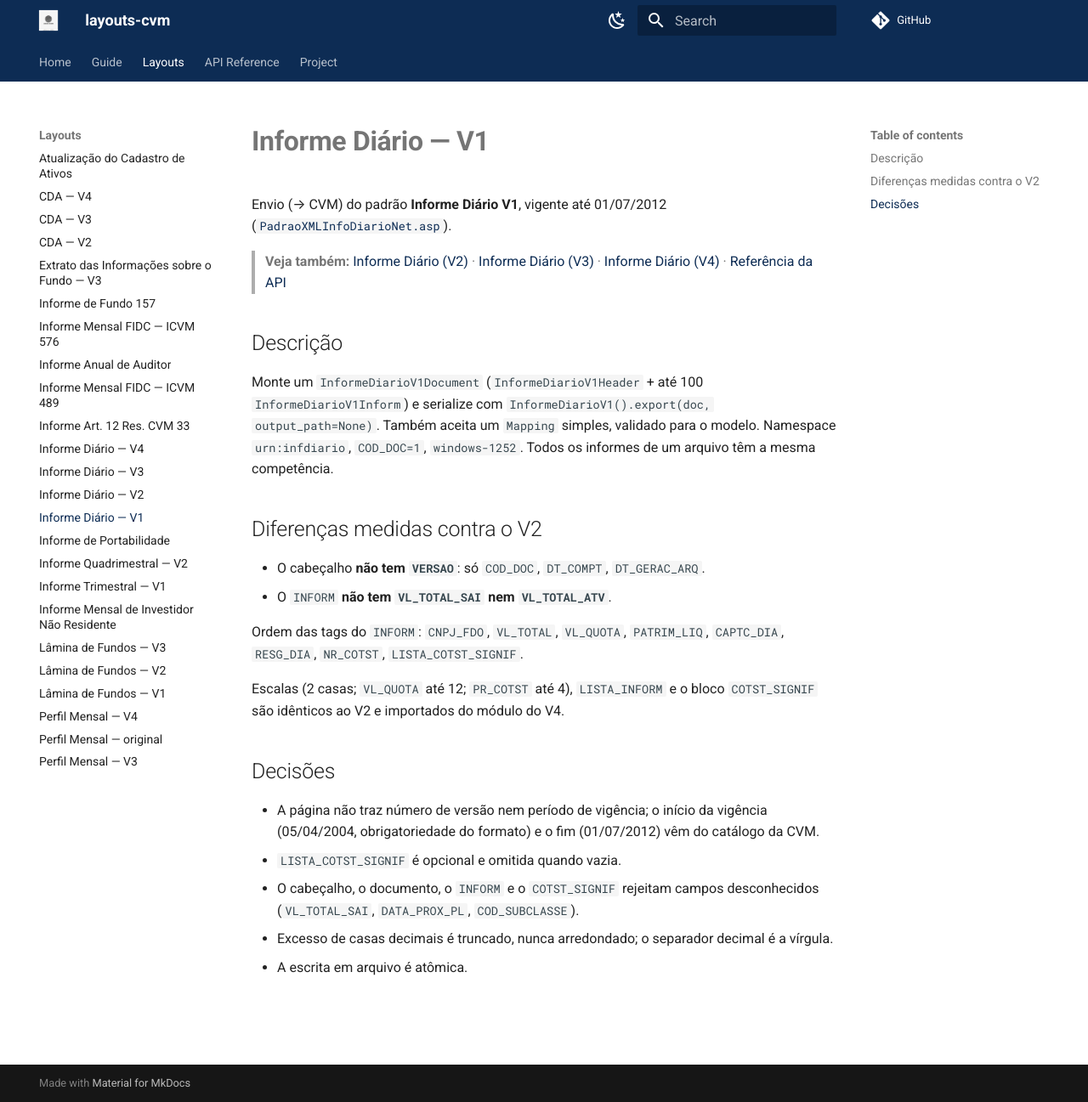
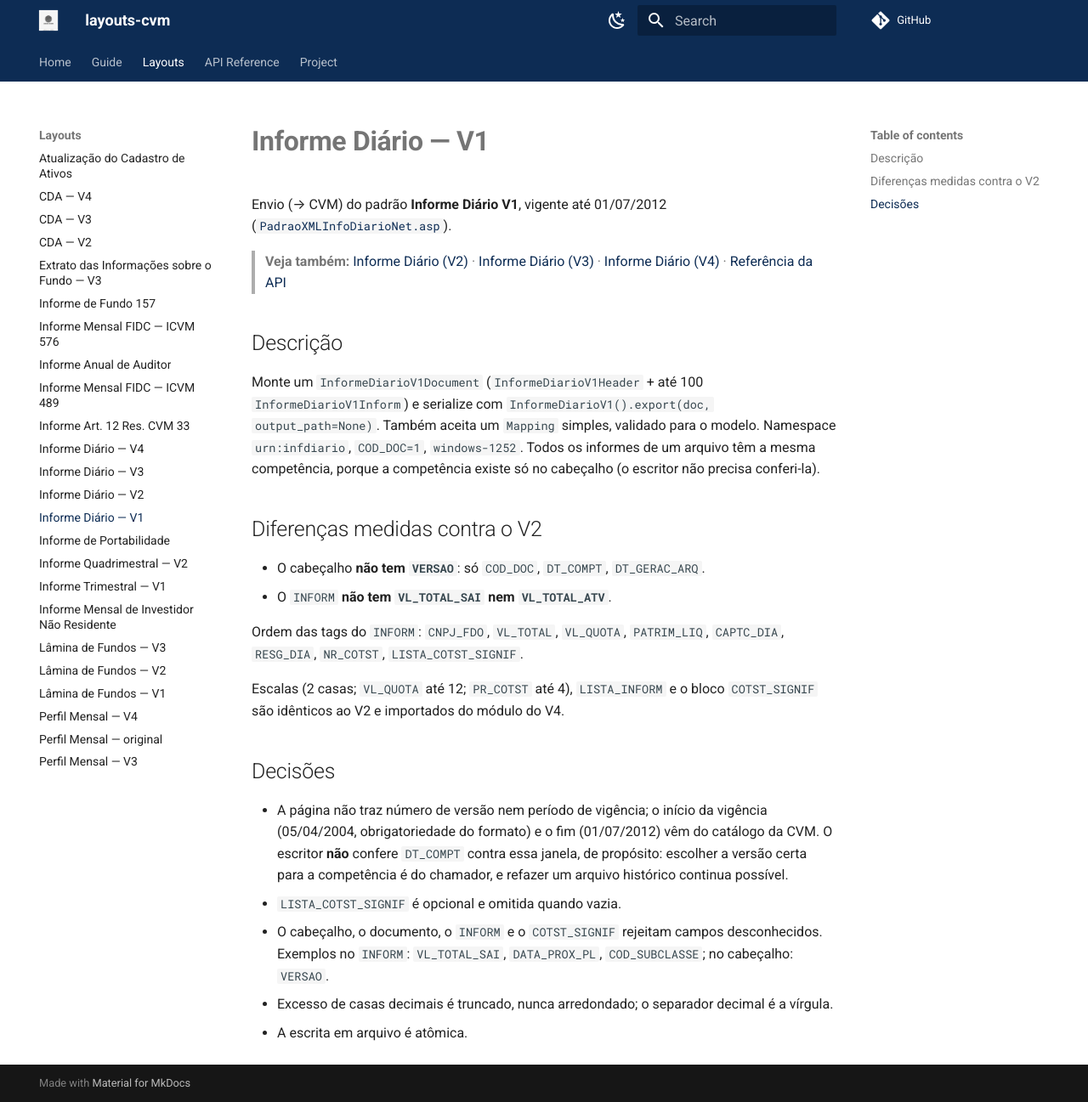
Before and after one commit to guilhermegor/layouts-cvm, an MkDocs documentation site: the page built from docs/informe_diario_v1.md, in a window 1280 px wide and 1297 px high. Shown: the whole window at 85% size. Built offline with MkDocs 1.6.1 and Material for MkDocs 9.7.7, drawn with Linux system fonts in a browser that asks for light colours; comment, search, counter and statistics services are not loaded; the version menu is left out.

Commit message:
docs: state the V1 window is the caller's call, parse XML in tests
Say in the V1 page that DT_COMPT is not checked against the validity
window on purpose, and that the single competence follows from it living
only in the header. Name the rejected-field examples per model. Replace
the indentation-bound LISTA_INFORM fragment and the substring tag check
with ElementTree assertions.

```diff
--- a/docs/informe_diario_v1.md
+++ b/docs/informe_diario_v1.md
@@ -10,7 +10,8 @@ Envio (→ CVM) do padrão **Informe Diário V1**, vigente até 01/07/2012
 Monte um `InformeDiarioV1Document` (`InformeDiarioV1Header` + até 100 `InformeDiarioV1Inform`)
 e serialize com `InformeDiarioV1().export(doc, output_path=None)`. Também aceita um `Mapping`
 simples, validado para o modelo. Namespace `urn:infdiario`, `COD_DOC=1`, `windows-1252`. Todos
-os informes de um arquivo têm a mesma competência.
+os informes de um arquivo têm a mesma competência, porque a competência existe só no cabeçalho
+(o escritor não precisa conferi-la).
 
 ## Diferenças medidas contra o V2
 
@@ -26,8 +27,10 @@ Escalas (2 casas; `VL_QUOTA` até 12; `PR_COTST` até 4), `LISTA_INFORM` e o blo
 ## Decisões
 
 - A página não traz número de versão nem período de vigência; o início da vigência (05/04/2004,
-  obrigatoriedade do formato) e o fim (01/07/2012) vêm do catálogo da CVM.
+  obrigatoriedade do formato) e o fim (01/07/2012) vêm do catálogo da CVM. O escritor **não**
+  confere `DT_COMPT` contra essa janela, de propósito: escolher a versão certa para a
+  competência é do chamador, e refazer um arquivo histórico continua possível.
 - `LISTA_COTST_SIGNIF` é opcional e omitida quando vazia.
-- O cabeçalho, o documento, o `INFORM` e o `COTST_SIGNIF` rejeitam campos desconhecidos (`VL_TOTAL_SAI`, `DATA_PROX_PL`, `COD_SUBCLASSE`).
+- O cabeçalho, o documento, o `INFORM` e o `COTST_SIGNIF` rejeitam campos desconhecidos. Exemplos no `INFORM`: `VL_TOTAL_SAI`, `DATA_PROX_PL`, `COD_SUBCLASSE`; no cabeçalho: `VERSAO`.
 - Excesso de casas decimais é truncado, nunca arredondado; o separador decimal é a vírgula.
 - A escrita em arquivo é atômica.
```
Also changed, not shown: 1 other file.
